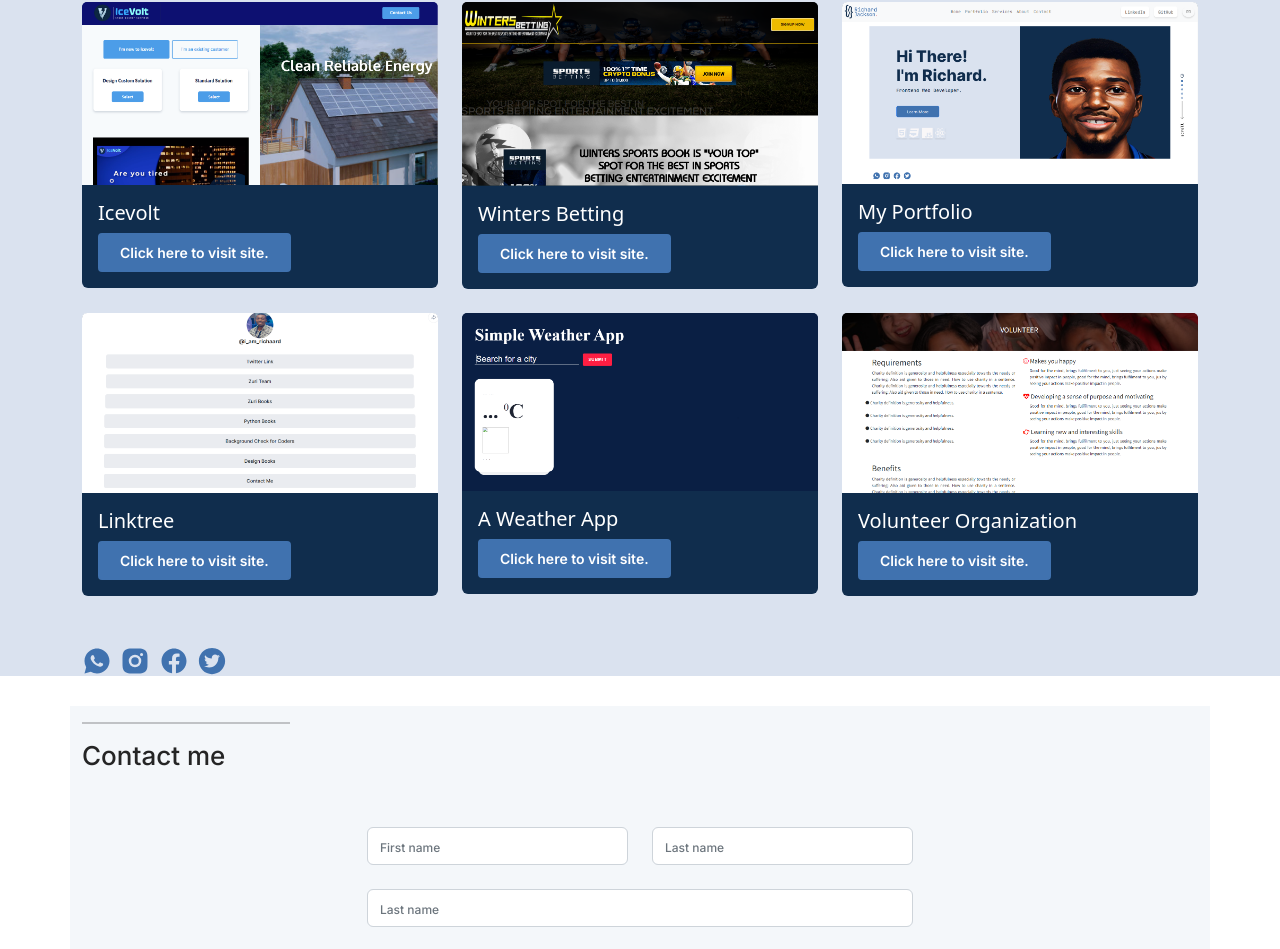
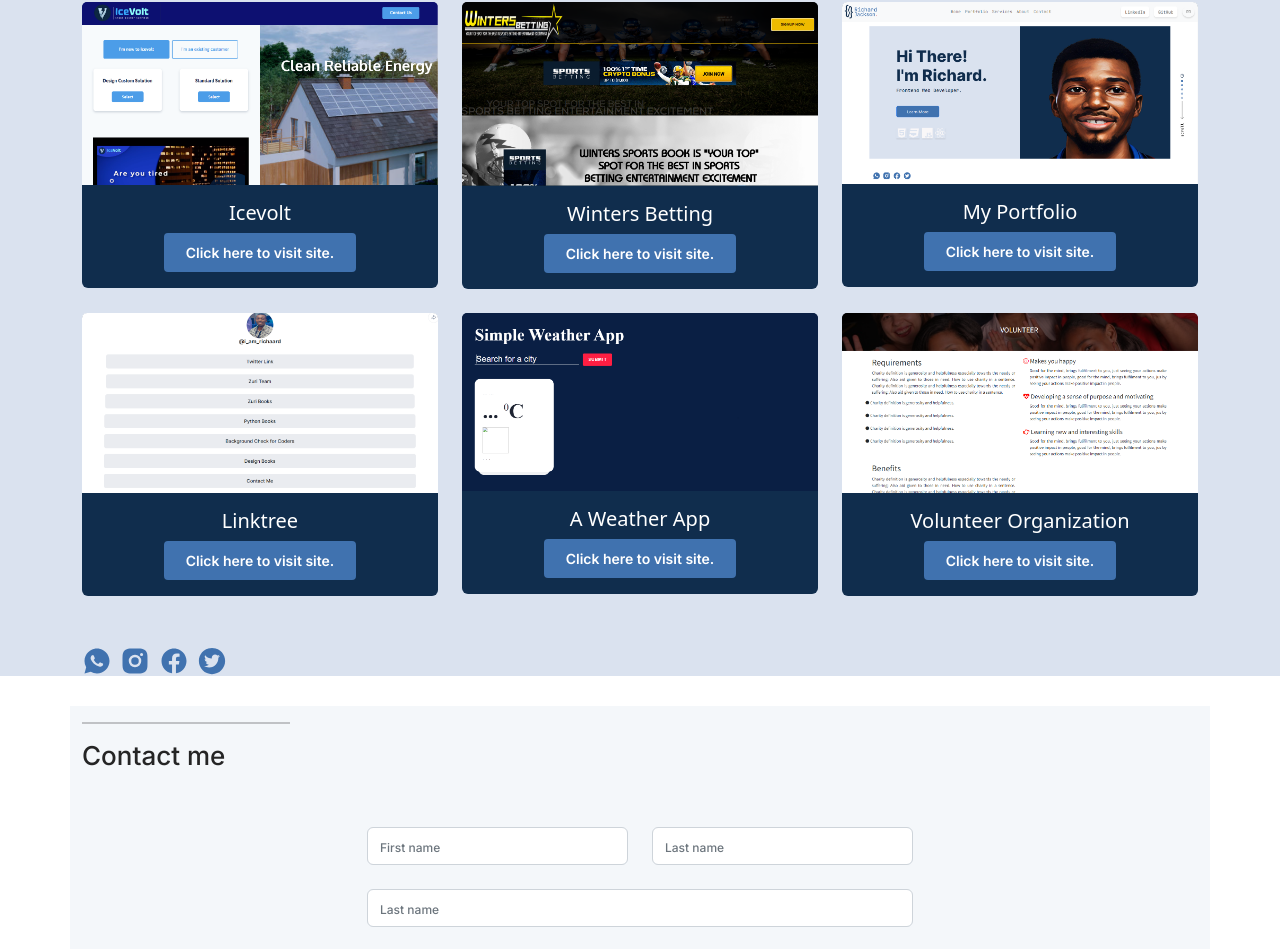
Before and after one commit to Richardjackson-web/myPortfolio, a React (Create React App) app: page / in a window 1280 px wide. Shown: the part 1384-2333 px from the top of the page. Built offline with nearby package versions, Linux system fonts and the light colour scheme.

Commit message:
I worked on the portfolio section

```diff
--- a/src/Pages/Contact/Contact.css
+++ b/src/Pages/Contact/Contact.css
@@ -43,6 +43,9 @@
 .con-br{
     display: none;
 }
+.card-body{
+    text-align: center;
+}
 @media screen and (max-width:480px) {
     .con-br{
         display: block;
--- a/src/Pages/Portfolio/Portfolio.js
+++ b/src/Pages/Portfolio/Portfolio.js
@@ -35,7 +35,7 @@
           <Col className="port-move" md={4} sm={12}>
           <Card className="port-card">
             <Card.Img variant="top" src={Icevolt} />
-            <Card.Body>
+            <Card.Body className="card-body">
             <Card.Title>Icevolt</Card.Title>
             <a href="https://practical-pare-e86f1b.netlify.app/"><button className="port-btn">Click here to visit site.</button></a>
             </Card.Body>
@@ -45,7 +45,7 @@
           <Col className="port-col port-move" md={4} sm={12}>
           <Card className="port-card">
             <Card.Img variant="top" src={Winters} />
-            <Card.Body>
+            <Card.Body className="card-body">
             <Card.Title>Winters Betting</Card.Title>
             <a href="https://bet-site.vercel.app/"><button className="port-btn">Click here to visit site.</button></a>
             </Card.Body>
@@ -56,7 +56,7 @@
           <Col className="port-col port-move" md={4} sm={12}>
           <Card className="port-card">
             <Card.Img variant="top" src={MyPortfolio} />
-            <Card.Body>
+            <Card.Body className="card-body">
             <Card.Title>My Portfolio</Card.Title>
             <a href="https://my-portfolio-richard.vercel.app/"><button className="port-btn">Click here to visit site.</button></a>
             </Card.Body>
@@ -69,7 +69,7 @@
           <Col className="port-move" md={4} sm={12}>
           <Card className="port-card">
             <Card.Img variant="top" src={Linktree} />
-            <Card.Body>
+            <Card.Body className="card-body">
             <Card.Title>Linktree</Card.Title>
             <a href="https://linktree-profile.vercel.app/"><button className="port-btn">Click here to visit site.</button></a>
             </Card.Body>
@@ -80,7 +80,7 @@
           <Col className="port-col port-move" md={4} sm={12}>
           <Card className="port-card">
             <Card.Img variant="top" src={Weather} />
-            <Card.Body>
+            <Card.Body className="card-body">
             <Card.Title>A Weather App</Card.Title>
             <a href="https://myweathermap.netlify.app/"><button className="port-btn">Click here to visit site.</button></a>
             </Card.Body>
@@ -91,7 +91,7 @@
           <Col className="port-col port-move" md={4} sm={12}>
           <Card className="port-card">
             <Card.Img variant="top" src={Volunteer} />
-            <Card.Body>
+            <Card.Body className="card-body">
             <Card.Title>Volunteer Organization</Card.Title>
             <a href="https://becomeavolunteer.netlify.app/"><button className="port-btn">Click here to visit site.</button></a>
             </Card.Body>
```
